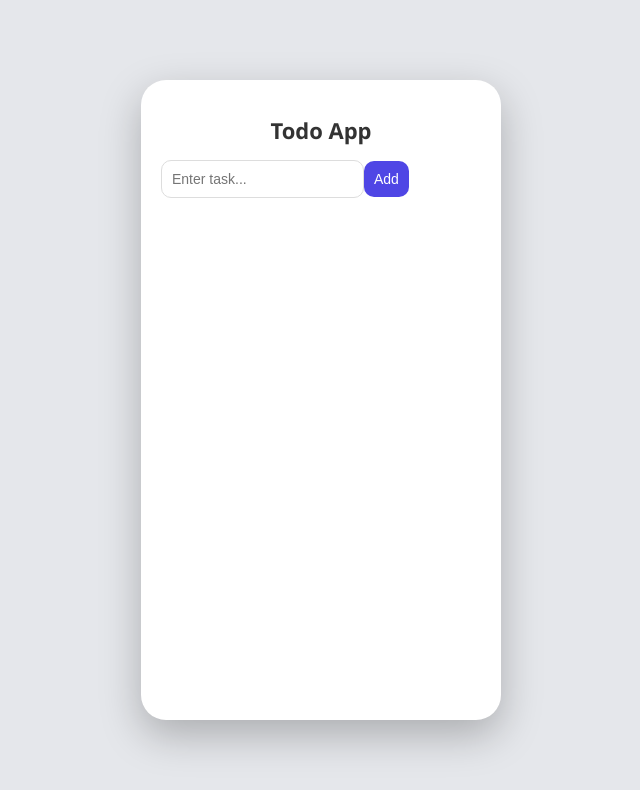
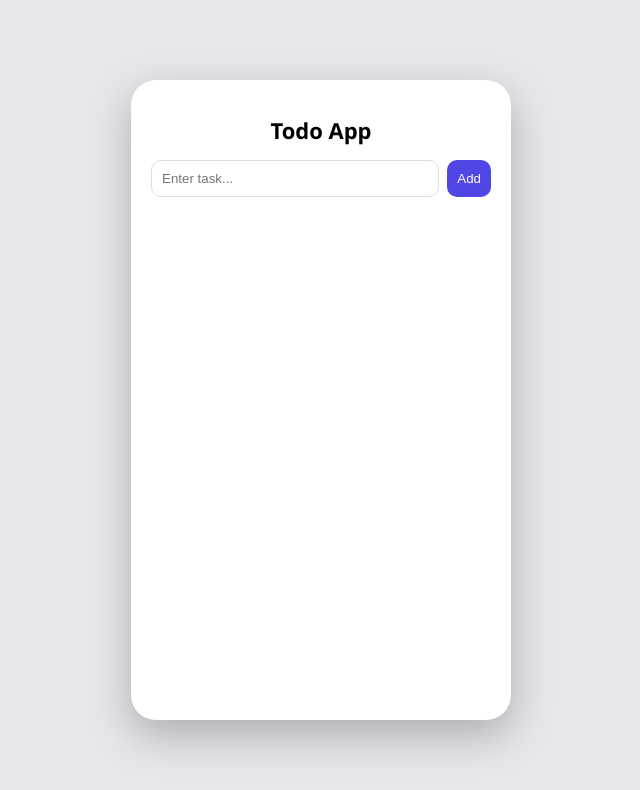
Before and after one commit to Mounika478-ui/todo-app, a React (Create React App) app: page / in a window 1280 px wide. Shown: the top 790 px of the page, without its empty margins (319-959 px from the left). Built offline with nearby package versions, Linux system fonts and the light colour scheme.

Commit message:
Update App.css

```diff
--- a/src/App.css
+++ b/src/App.css
@@ -1,4 +1,3 @@
-/* Background */
 body {
   margin: 0;
   font-family: "Segoe UI", sans-serif;
@@ -9,65 +8,60 @@ body {
   height: 100vh;
 }
 
-/* Mobile container */
+/* Mobile-style container */
 .App {
-  width: 320px;              /* mobile width */
-  height: 600px;             /* mobile height */
+  width: 340px;
+  height: 600px;
   background: #ffffff;
   border-radius: 25px;
+  padding: 20px;
   box-shadow: 0 15px 40px rgba(0, 0, 0, 0.25);
-  padding: 20px;
   display: flex;
   flex-direction: column;
 }
 
-/* Heading */
+/* Title */
 h1 {
   text-align: center;
   font-size: 22px;
   margin-bottom: 15px;
-  color: #333;
 }
 
 /* Input section */
-.input-section {
+.input-box {
   display: flex;
   gap: 8px;
 }
 
-/* Input */
 input {
   flex: 1;
   padding: 10px;
   border-radius: 10px;
   border: 1px solid #ddd;
-  font-size: 14px;
 }
 
-/* Add button */
 button {
-  padding: 10px;
   border: none;
   border-radius: 10px;
+  padding: 10px;
   background: #4f46e5;
   color: white;
   cursor: pointer;
-  font-size: 14px;
 }
 
 button:hover {
   background: #4338ca;
 }
 
-/* Todo list */
+/* List */
 ul {
   list-style: none;
   padding: 0;
   margin-top: 15px;
-  overflow-y: auto;   /* scroll inside mobile */
+  overflow-y: auto;
 }
 
-/* Todo item */
+/* Each item */
 li {
   background: #f3f4f6;
   padding: 10px;
@@ -78,13 +72,36 @@ li {
   align-items: center;
 }
 
-/* Delete button */
-li button {
-  background: #ef4444;
-  font-size: 12px;
-  padding: 5px 8px;
+/* Text */
+.text {
+  font-size: 14px;
 }
 
-li button:hover {
+/* Buttons */
+.btns {
+  display: flex;
+  gap: 5px;
+}
+
+.btns button {
+  font-size: 12px;
+  padding: 6px 10px;
+}
+
+/* Edit */
+.edit {
+  background: #10b981;
+}
+
+.edit:hover {
+  background: #059669;
+}
+
+/* Delete */
+.delete {
+  background: #ef4444;
+}
+
+.delete:hover {
   background: #dc2626;
 }
```
